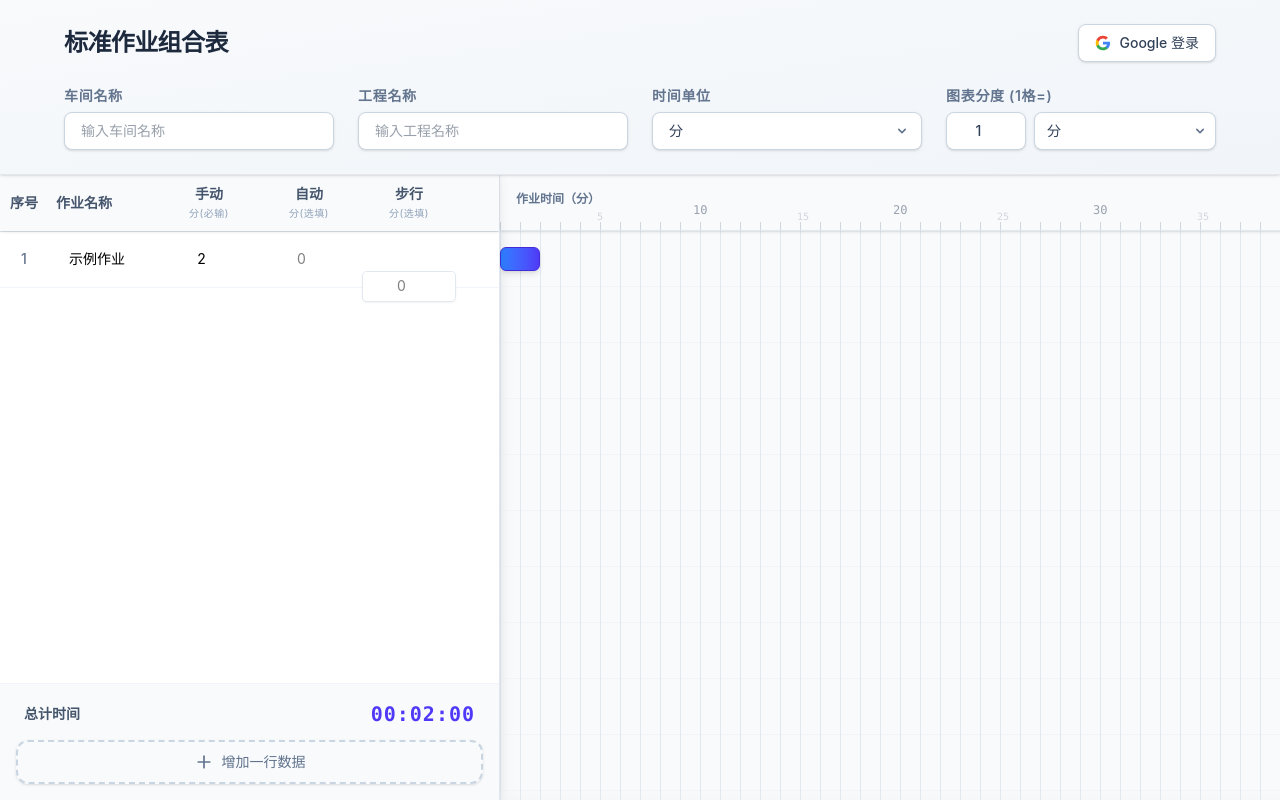
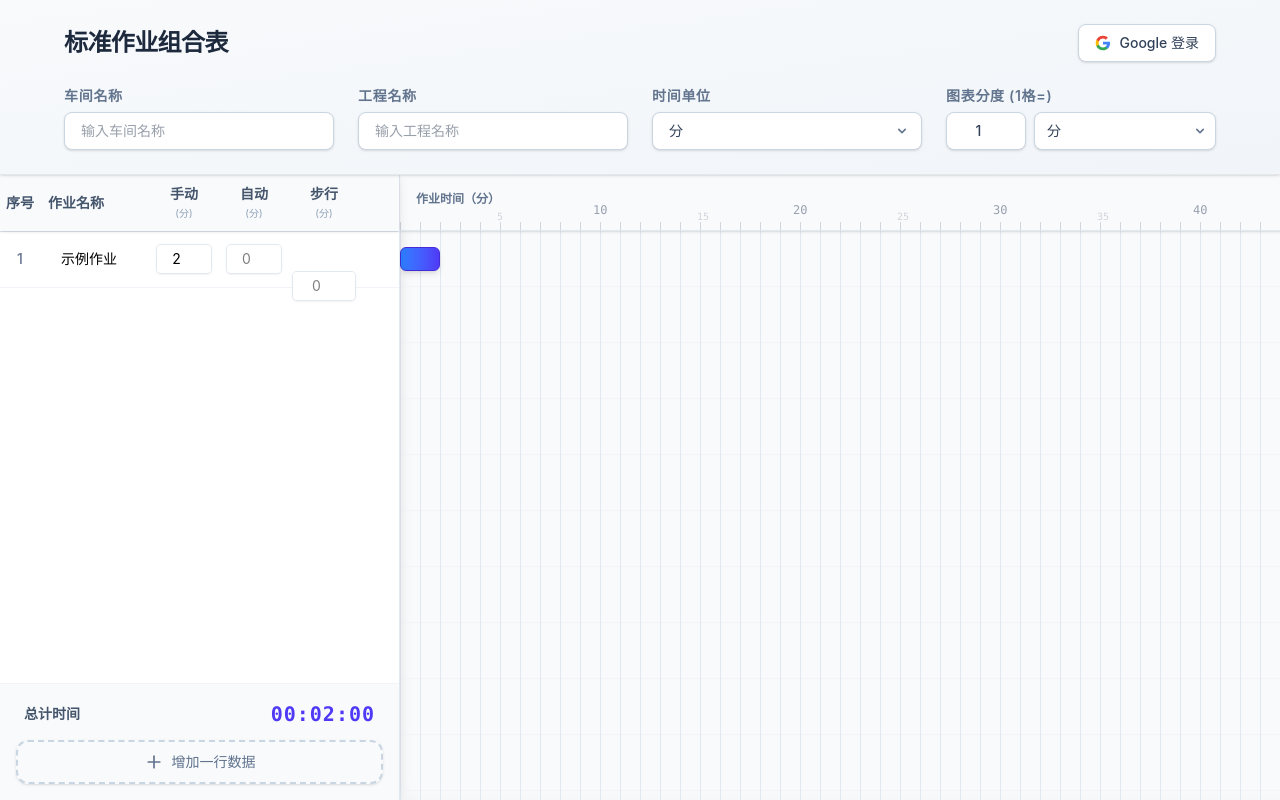
Before and after one commit to hedy-code/my-standardwork-app, a React (Vite) app: page / in a window 1280 px wide. Built offline with nearby package versions, Linux system fonts and the light colour scheme; no server answers.

Commit message:
UI: compact left panel headers, unify input borders

```diff
--- a/src/App.tsx
+++ b/src/App.tsx
@@ -290,7 +290,7 @@ function App() {
       <div className="flex-1 overflow-auto bg-slate-50 relative">
         <div className="flex min-w-max min-h-full">
           {/* Left Table Container */}
-          <div className="w-[450px] lg:w-[500px] flex-shrink-0 sticky left-0 z-20 bg-white border-r border-slate-200 shadow-[2px_0_12px_-4px_rgba(0,0,0,0.1)]">
+          <div className="w-[350px] lg:w-[400px] flex-shrink-0 sticky left-0 z-20 bg-white border-r border-slate-200 shadow-[2px_0_12px_-4px_rgba(0,0,0,0.1)]">
             <LeftPanel
               rows={rows}
               globalTimeUnit={globalTimeUnit}
--- a/src/components/LeftPanel.tsx
+++ b/src/components/LeftPanel.tsx
@@ -32,6 +32,7 @@ export default function LeftPanel({
     }
 
     return (
+      <div className="bg-white/90 shadow-sm ring-1 ring-slate-200 rounded mx-1">
         <input
           type="number"
           min="0"
@@ -52,9 +53,10 @@ export default function LeftPanel({
               }
             }
           }}
-        className="w-full px-2 py-1 text-center bg-transparent border-b border-transparent hover:bg-white focus:bg-white focus:border-blue-500 focus:outline-none transition-colors rounded appearance-none"
+          className="w-full px-2 py-1 text-center bg-transparent border-none hover:bg-white focus:bg-white focus:ring-2 focus:ring-blue-500 focus:outline-none transition-colors rounded appearance-none"
           placeholder="0"
         />
+      </div>
     );
   };
 
@@ -76,11 +78,11 @@ export default function LeftPanel({
         <table className="w-full text-left border-collapse table-fixed">
           <thead className="sticky top-0 z-10 bg-slate-50 shadow-sm border-b border-slate-200">
             <tr className="h-14">
-              <th className="px-2 w-12 text-center text-slate-600 font-semibold">序号</th>
+              <th className="px-1 w-10 text-center text-slate-600 font-semibold">序号</th>
               <th className="px-2 text-slate-600 font-semibold">作业名称</th>
-              <th className="px-2 w-[100px] text-center text-slate-600 font-semibold leading-tight">手动<br/><span className="text-[10px] font-normal text-slate-400 tracking-wider">{unitLabel}(必输)</span></th>
-              <th className="px-2 w-[100px] text-center text-slate-600 font-semibold leading-tight">自动<br/><span className="text-[10px] font-normal text-slate-400 tracking-wider">{unitLabel}(选填)</span></th>
-              <th className="px-2 w-[100px] text-center text-slate-600 font-semibold leading-tight">步行<br/><span className="text-[10px] font-normal text-slate-400 tracking-wider">{unitLabel}(选填)</span></th>
+              <th className="px-1 w-[70px] text-center text-slate-600 font-semibold leading-tight">手动<br/><span className="text-[10px] font-normal text-slate-400">({unitLabel})</span></th>
+              <th className="px-1 w-[70px] text-center text-slate-600 font-semibold leading-tight">自动<br/><span className="text-[10px] font-normal text-slate-400">({unitLabel})</span></th>
+              <th className="px-1 w-[70px] text-center text-slate-600 font-semibold leading-tight">步行<br/><span className="text-[10px] font-normal text-slate-400">({unitLabel})</span></th>
               <th className="px-2 w-10"></th>
             </tr>
           </thead>
@@ -104,7 +106,7 @@ export default function LeftPanel({
                   {renderTimeInput(row, 'autoTime')}
                 </td>
                 <td className="px-1 text-center relative pointer-events-none">
-                  <div className="absolute top-[40px] left-1 right-1 z-10 bg-white/90 shadow-sm ring-1 ring-slate-200 rounded pointer-events-auto">
+                  <div className="absolute top-[40px] left-0 right-0 z-10 pointer-events-auto">
                     {renderTimeInput(row, 'walkTime')}
                   </div>
                 </td>
```
Lines whose indentation alone changed are shown as unchanged.
